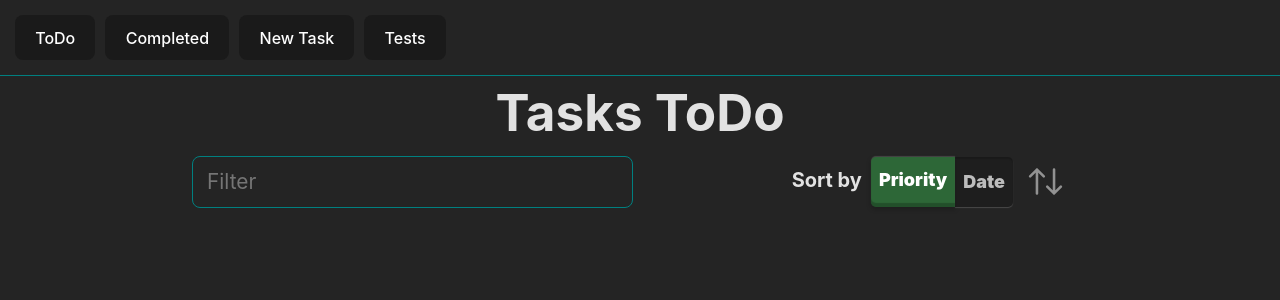
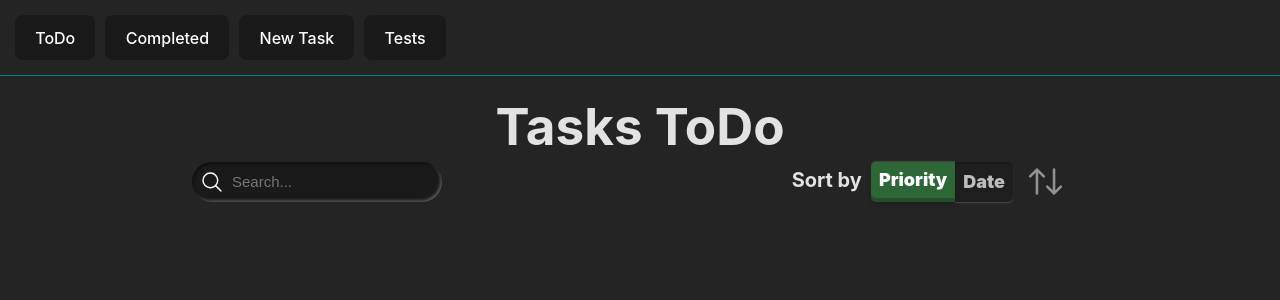
Before and after one commit to Romangergisevich/toDo_React, a React (Vite) app: page / in a window 1280 px wide. Shown: the top 300 px of the page. Built offline with nearby package versions, Linux system fonts and the light colour scheme.

Commit message:
new search input

```diff
--- a/src/components/PostList.tsx
+++ b/src/components/PostList.tsx
@@ -1,8 +1,8 @@
 import React, { useState } from "react";
 import PostItem from "./PostItem";
-import TextInput from "./UI/inputs/TextInput";
 import Radio from "./UI/radio/Radio";
 import SortButton from "./UI/buttons/SortBtton";
+import SearchInput from "./UI/inputs/SearchInput";
 
 type ListTitle = string | undefined | null;
 
@@ -50,10 +50,7 @@ const PostList: React.FC<PostListProps> = (props) => {
     <>
       <h1>{props.listTitle ? props.listTitle : "Random List Title"}</h1>
       <div className="filterPanel">
-        <TextInput
-          inputId={"Filter_input"}
-          placeholder="Filter"
-        />
+        <SearchInput extended={false} />
         <div className="filterPanel__sort">
           <h3>Sort by</h3>
           <Radio
--- a/src/components/Tests.tsx
+++ b/src/components/Tests.tsx
@@ -8,7 +8,11 @@ const Tests: React.FC = () => {
   // const count = useAppSelector((state: RootState) => state.counter.value);
   // const dispatch = useAppDispatch();
 
-  return <>Ready for new tests</>;
+  return (
+    <>
+      Ready for new tests
+    </>
+  );
 };
 
 export default Tests;
--- /dev/null
+++ b/src/components/UI/inputs/SearchInput.module.css
@@ -0,0 +1,63 @@
+.container {
+  position: relative;
+  --size-button: 40px;
+  color: white;
+}
+
+.input {
+  padding-left: var(--size-button);
+  height: var(--size-button);
+  font-size: 15px;
+  border: none;
+  color: #fff;
+  outline: none;
+  width: var(--size-button);
+  transition: all ease 0.3s;
+  background-color: #1a1a1a;
+  box-shadow: 1.5px 1.5px 3px #0e0e0e, -1.5px -1.5px 3px rgb(95 94 94 / 25%),
+    inset 0px 0px 0px #0e0e0e, inset 0px -0px 0px #5f5e5e;
+  border-radius: 50px;
+  cursor: pointer;
+}
+
+.input:focus,
+.input:not(:invalid) {
+  width: 250px;
+  padding-right: 35px;
+  cursor: text;
+  box-shadow: 0px 0px 0px #0e0e0e, 0px 0px 0px rgb(95 94 94 / 25%),
+    inset 1.5px 1.5px 3px #0e0e0e, inset -1.5px -1.5px 3px #5f5e5e;
+}
+
+.input:focus + .icon,
+.input:not(:invalid) + .icon {
+  pointer-events: all;
+  cursor: pointer;
+}
+
+.container .icon {
+  position: absolute;
+  width: var(--size-button);
+  height: var(--size-button);
+  top: 0;
+  left: 0;
+  padding: 8px;
+  pointer-events: none;
+}
+
+.container .icon svg {
+  width: 100%;
+  height: 100%;
+}
+
+input[type="search"]::-webkit-search-clear-button {
+  cursor: pointer;
+  position: absolute;
+  right: 15px;
+}
+
+input[type="search"]::-webkit-search-cancel-button {
+  cursor: pointer;
+  position: absolute;
+  right: 15px;
+}
--- /dev/null
+++ b/src/components/UI/inputs/SearchInput.tsx
@@ -0,0 +1,45 @@
+import React from "react";
+import style from "./SearchInput.module.css";
+
+interface SearchInputProps {
+  extended: boolean;
+}
+
+const SearchInput: React.FC<SearchInputProps> = (props) => {
+  return (
+    <div className={style.container}>
+      <input
+        type="search"
+        name="text"
+        className={style.input}
+        required={props.extended}
+        placeholder="Search..."
+      />
+      <div
+        style={!props.extended ? { cursor: "default" } : { cursor: "pointer" }}
+        className={style.icon}>
+        <svg
+          xmlns="http://www.w3.org/2000/svg"
+          className={style.ionicon}
+          viewBox="0 0 512 512">
+          <title>Search</title>
+          <path
+            d="M221.09 64a157.09 157.09 0 10157.09 157.09A157.1 157.1 0 00221.09 64z"
+            fill="none"
+            stroke="currentColor"
+            strokeMiterlimit="10"
+            strokeWidth="32"></path>
+          <path
+            fill="none"
+            stroke="currentColor"
+            strokeLinecap="round"
+            strokeMiterlimit="10"
+            strokeWidth="32"
+            d="M338.29 338.29L448 448"></path>
+        </svg>
+      </div>
+    </div>
+  );
+};
+
+export default SearchInput;
--- a/src/components/UI/inputs/TextInput.tsx
+++ b/src/components/UI/inputs/TextInput.tsx
@@ -6,6 +6,7 @@ interface InputAttributes {
   inputId: number | string;
   required?: boolean;
   reservedValue?: string;
+  type?: string;
   onInputFunc?: (event: React.ChangeEvent<HTMLInputElement>) => void;
 }
 
@@ -34,7 +35,7 @@ const TextInput: React.FC<InputAttributes> = (props) => {
         }
         required={props.required ? props.required : false}
         className={style.textInput}
-        type="text"
+        type={props.type ? props.type : "text"}
       />
       <label
         ref={labelRef}
--- a/src/components/UI/radio/Radio.module.css
+++ b/src/components/UI/radio/Radio.module.css
@@ -19,7 +19,7 @@
   transition-duration: 300ms;
   transition-property: color, background-color, box-shadow;
   display: flex;
-  height: 50px;
+  height: 40px;
   align-items: center;
   box-shadow: rgba(0, 0, 0, 0.15) 0px 2px 1px 0px inset,
     rgba(255, 255, 255, 0.17) 0px 1px 1px 0px;
--- a/src/styles/App.css
+++ b/src/styles/App.css
@@ -216,4 +216,5 @@
   cursor: default;
   padding: 0px 4px 4px 0;
   font-size: 20px;
+  margin-left: 10px;
 }
```
Also changed, not shown: src/index.css (line endings or trailing spaces).
